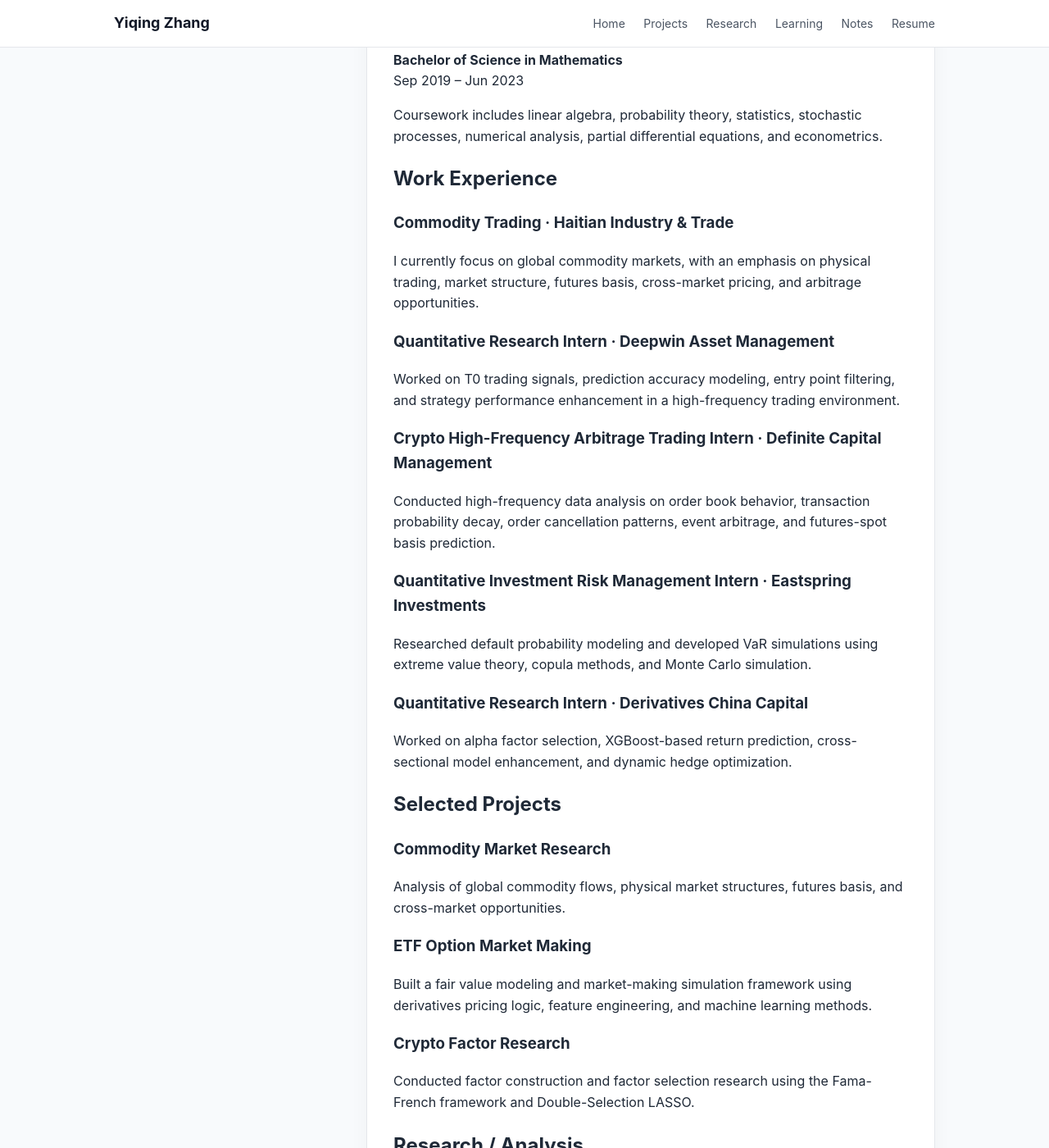
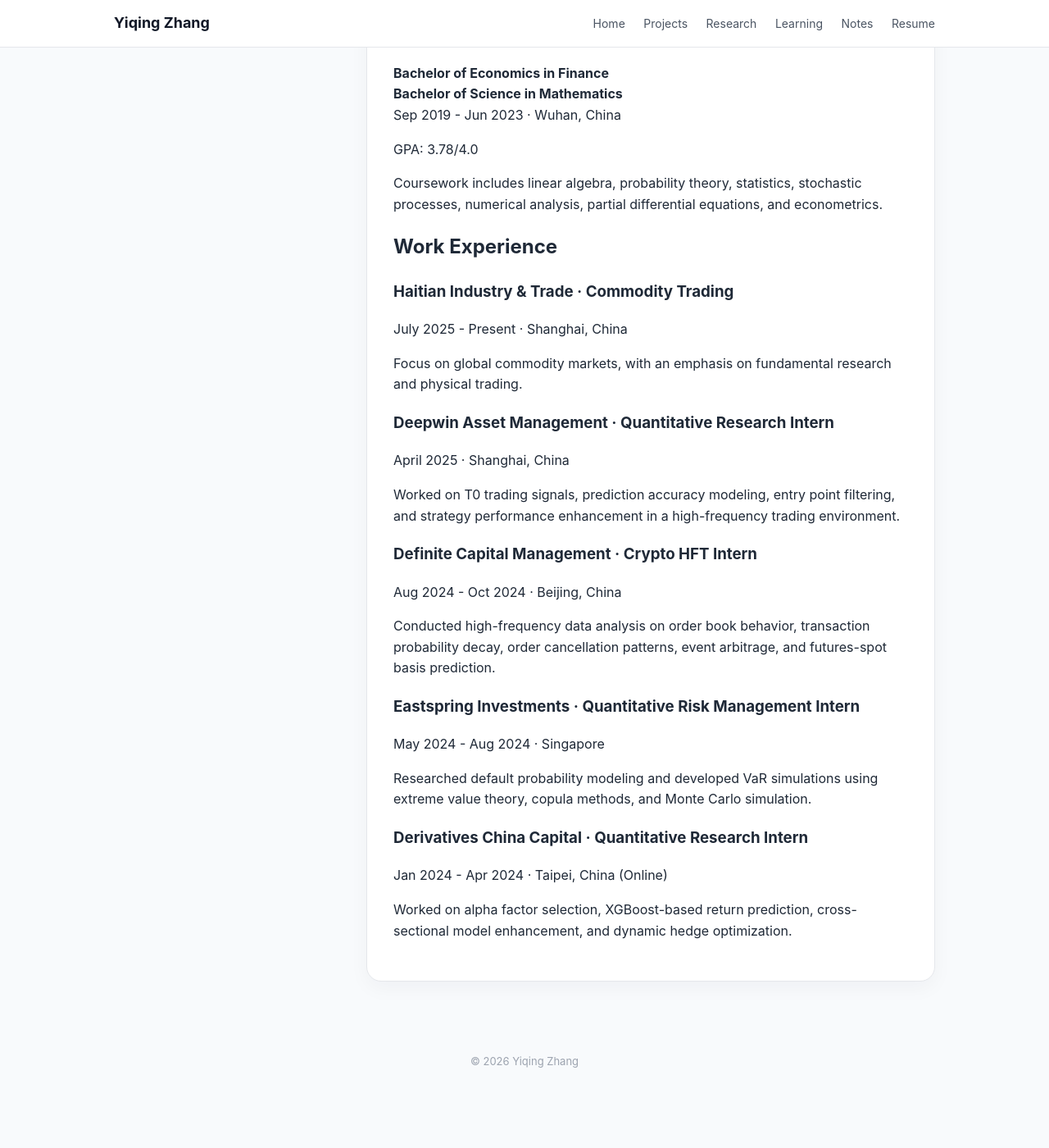
Before and after one commit to yiqing-cheung/yiqing-cheung.github.io, a Jekyll site: the page built from index.md, in a window 1280 px wide and 1400 px high, scrolled down 658 px. Shown: the whole window at 82% size. Built offline with Jekyll 4.4.1, drawn with Linux system fonts in a browser that asks for light colours; after the commit the page ends 2008 px from its top, so only the background shows below that; some of the changed text lies outside the part shown.

Commit message:
Update index.md

```diff
--- a/index.md
+++ b/index.md
@@ -59,24 +59,31 @@
 
     <p>
       <strong>Master of Science in Financial Engineering</strong><br>
-      Aug 2023 – Jun 2025
+      Aug 2023 - Jun 2025 · Singapore
     </p>
 
-    <p>
+    <p class="bullet">
+    GPA: 4.83/5.0
+    </p>
+
+    <p class="bullet">
       Coursework includes stochastic calculus, advanced derivatives pricing,
       derivatives and fixed income, machine learning, and risk analysis.
     </p>
-
 
     <h3>Wuhan University</h3>
 
     <p>
       <strong>Bachelor of Economics in Finance</strong><br>
       <strong>Bachelor of Science in Mathematics</strong><br>
-      Sep 2019 – Jun 2023
+      Sep 2019 - Jun 2023 · Wuhan, China
     </p>
 
-    <p>
+    <p class="bullet">
+    GPA: 3.78/4.0
+    </p>
+
+    <p class="bullet">
       Coursework includes linear algebra, probability theory, statistics,
       stochastic processes, numerical analysis, partial differential equations,
       and econometrics.
@@ -85,98 +92,67 @@
 
     <h2>Work Experience</h2>
 
-    <h3>Commodity Trading · Haitian Industry & Trade</h3>
+    <h3>Haitian Industry & Trade · Commodity Trading</h3>
 
-    <p>
-      I currently focus on global commodity markets, with an emphasis on
-      physical trading, market structure, futures basis, cross-market pricing,
-      and arbitrage opportunities.
+    <p class="bullet">
+      July 2025 - Present · Shanghai, China
+    </p>
+
+    <p class="bullet">
+      Focus on global commodity markets, with an emphasis on
+      fundamental research and physical trading.
     </p>
 
 
-    <h3>Quantitative Research Intern · Deepwin Asset Management</h3>
+    <h3>Deepwin Asset Management · Quantitative Research Intern</h3>
 
-    <p>
+    <p class="bullet">
+      April 2025 · Shanghai, China
+    </p>
+
+    <p class="bullet">
       Worked on T0 trading signals, prediction accuracy modeling, entry point
       filtering, and strategy performance enhancement in a high-frequency
       trading environment.
     </p>
 
 
-    <h3>Crypto High-Frequency Arbitrage Trading Intern · Definite Capital Management</h3>
+    <h3>Definite Capital Management · Crypto HFT Intern</h3>
 
-    <p>
+    <p class="bullet">
+      Aug 2024 - Oct 2024 · Beijing, China
+    </p>
+
+    <p class="bullet">
       Conducted high-frequency data analysis on order book behavior, transaction
       probability decay, order cancellation patterns, event arbitrage, and
       futures-spot basis prediction.
     </p>
 
 
-    <h3>Quantitative Investment Risk Management Intern · Eastspring Investments</h3>
+    <h3>Eastspring Investments · Quantitative Risk Management Intern</h3>
 
-    <p>
+    <p class="bullet">
+      May 2024 - Aug 2024 · Singapore
+    </p>
+
+    <p class="bullet">
       Researched default probability modeling and developed VaR simulations
       using extreme value theory, copula methods, and Monte Carlo simulation.
     </p>
 
 
-    <h3>Quantitative Research Intern · Derivatives China Capital</h3>
+    <h3>Derivatives China Capital · Quantitative Research Intern</h3>
 
-    <p>
+    <p class="bullet">
+      Jan 2024 - Apr 2024 · Taipei, China (Online)
+    </p>
+
+    <p class="bullet">
       Worked on alpha factor selection, XGBoost-based return prediction,
       cross-sectional model enhancement, and dynamic hedge optimization.
     </p>
 
-
-    <h2>Selected Projects</h2>
-
-    <h3>Commodity Market Research</h3>
-
-    <p>
-      Analysis of global commodity flows, physical market structures, futures
-      basis, and cross-market opportunities.
-    </p>
-
-
-    <h3>ETF Option Market Making</h3>
-
-    <p>
-      Built a fair value modeling and market-making simulation framework using
-      derivatives pricing logic, feature engineering, and machine learning
-      methods.
-    </p>
-
-
-    <h3>Crypto Factor Research</h3>
-
-    <p>
-      Conducted factor construction and factor selection research using the
-      Fama-French framework and Double-Selection LASSO.
-    </p>
-
-
-    <h2>Research / Analysis</h2>
-
-    <ul>
-      <li>
-        <a href="./research">
-          Research Reports
-        </a>
-      </li>
-
-      <li>
-        <a href="./learning">
-          Learning Log
-        </a>
-      </li>
-
-      <li>
-        <a href="./notes">
-          Notes
-        </a>
-      </li>
-    </ul>
-
   </section>
 
 </div>
```
